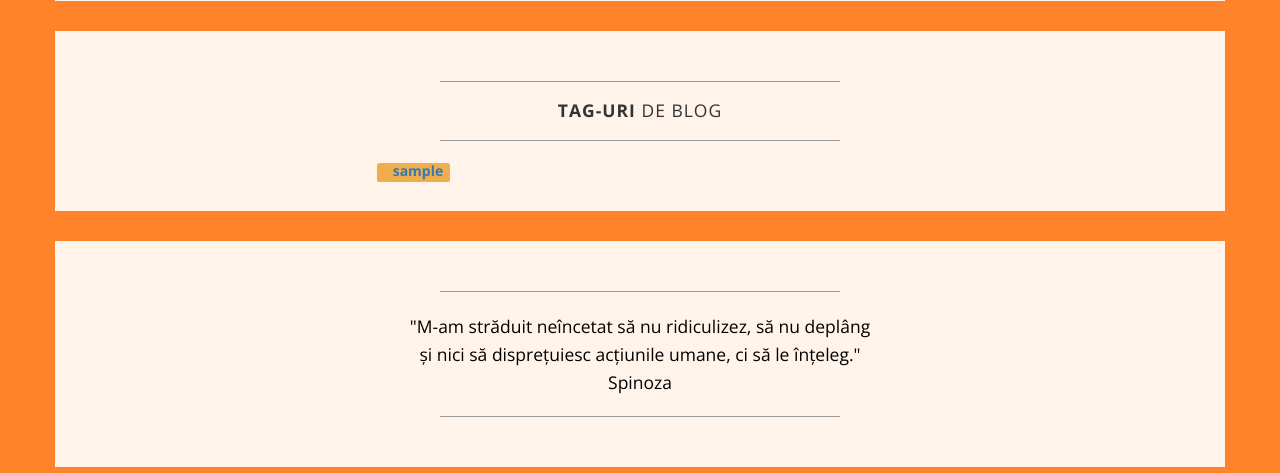
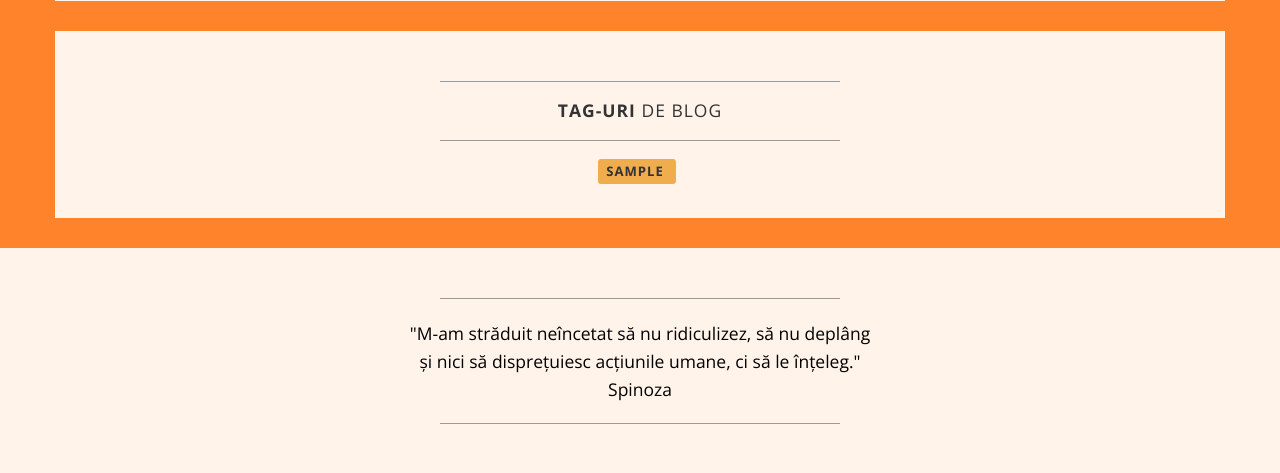
Before and after one commit to selfpower-ngo/selfpower.ro, a Django app: page / in a window 1280 px wide. Shown: the part 1624-2097 px from the top of the page. Run offline with Django 3.2, Linux system fonts and the light colour scheme; tables that the repository leaves empty hold one stand-in row (values such as "Sample post"); parts of the project's set-up code (start-up, migrations or seed data) failed here and were passed over; some libraries are stand-ins or nearby versions; some web fonts are replaced.

Commit message:
modificare tag-uri in home

```diff
--- a/src/blog/views.py
+++ b/src/blog/views.py
@@ -57,7 +57,6 @@
         tag_url = kwargs['tag']
         posts = Entry.objects.filter(tags__slug=tag_url)
         tags = Tag.objects.all()
-        print(posts)
         return render(request, self.template_name, {'posts':posts,'query':tag_url,'tags':tags})
 
 def search(request):
--- a/src/home/templates/about.html
+++ b/src/home/templates/about.html
@@ -110,24 +110,19 @@
                         de blog
                     </h2>
                     <hr>
+
+
+                        <h2 class="intro-text text-center"><strong> </strong>
+                            {% for t in tags %}
+                            <span class="label label-warning">
+                              <a href="{% url 'list_by_tag' t %}">{{t.slug}}</a>
+                            </span>
+                            &nbsp
+                            {% endfor %}
+                          </h2>
+
                 </div>
-                <div class="col-lg-6 col-lg-offset-3">
-                    <div class="flex-wr-s-s m-rl--5">
-                        {% for t in tags %}
-                        &nbsp;
-                        <span class="label label-warning">
-                            &nbsp;
-                            <span class="h5">
-
-                            <a href="{% url 'list_by_tag' t %}" class="flex-c-c size-h-2 bo-1-rad-20 bocl12 f1-s-1 cl8 hov-btn2 trans-03 p-rl-20 p-tb-5 m-all-5">
-                                &nbsp;<strong>{{t.slug}}</strong>
-                            </a>
-                            </span>
-                        </span>
-                        {% endfor %}
-                    </div>
-                </div>
-
+            </div>
             </div>
         </div>
 
```
